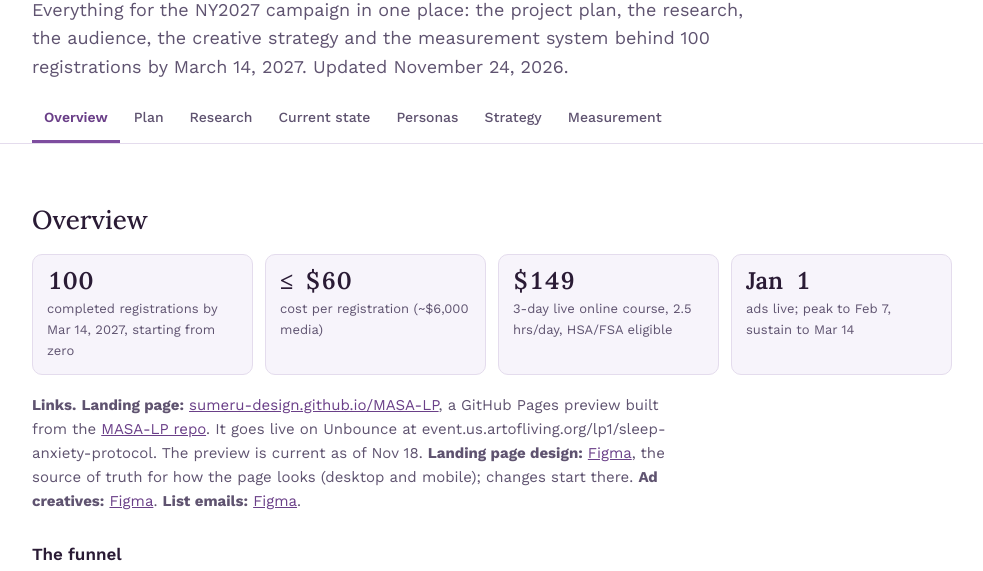
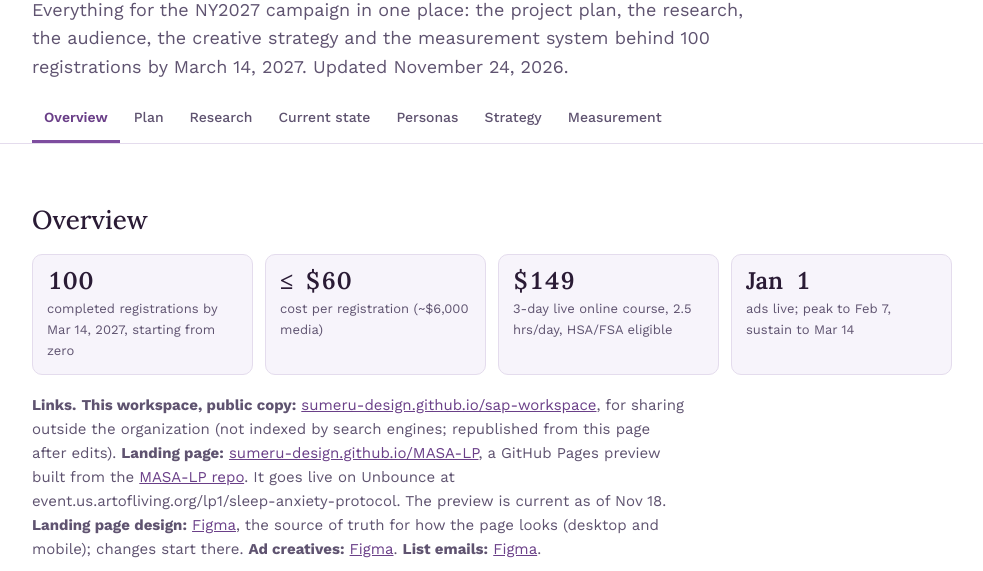
Before and after one commit to Sumeru-Design/sap-workspace, a plain HTML site: page index.html in a window 1280 px wide. Shown: the part 134-705 px from the top of the page, without its empty margins (148-1131 px from the left). Drawn offline with nearby package versions, Linux system fonts and the light colour scheme.

Commit message:
Link the public copy from the Links line
Co-Authored-By: Claude Opus 5.5 <noreply@anthropic.com>

```diff
--- a/index.html
+++ b/index.html
@@ -263,7 +263,7 @@ footer.page p{max-width:none}
     <div class="stat"><b>$149</b><span>3-day live online course, 2.5 hrs/day, HSA/FSA eligible</span></div>
     <div class="stat"><b>Jan 1</b><span>ads live; peak to Feb 7, sustain to Mar 14</span></div>
   </div>
-  <p class="secnote"><b>Links.</b> <b>Landing page:</b> <a href="https://sumeru-design.github.io/MASA-LP/" target="_blank" rel="noopener">sumeru-design.github.io/MASA-LP</a>, a GitHub Pages preview built from the <a href="https://github.com/Sumeru-Design/MASA-LP" target="_blank" rel="noopener">MASA-LP repo</a>. It goes live on Unbounce at event.us.artofliving.org/lp1/sleep-anxiety-protocol. The preview is current as of Nov 18. <b>Landing page design:</b> <a href="https://www.figma.com/design/U9X6Gs97nbqiS0VXccrGLJ/Sleep---Anxiety-Protocol?node-id=28-364" target="_blank" rel="noopener">Figma</a>, the source of truth for how the page looks (desktop and mobile); changes start there. <b>Ad creatives:</b> <a href="https://www.figma.com/design/U9X6Gs97nbqiS0VXccrGLJ/Sleep---Anxiety-Protocol?node-id=0-1" target="_blank" rel="noopener">Figma</a>. <b>List emails:</b> <a href="https://www.figma.com/design/U9X6Gs97nbqiS0VXccrGLJ/Sleep---Anxiety-Protocol?node-id=67-461" target="_blank" rel="noopener">Figma</a>.</p>
+  <p class="secnote"><b>Links.</b> <b>This workspace, public copy:</b> <a href="https://sumeru-design.github.io/sap-workspace/" target="_blank" rel="noopener">sumeru-design.github.io/sap-workspace</a>, for sharing outside the organization (not indexed by search engines; republished from this page after edits). <b>Landing page:</b> <a href="https://sumeru-design.github.io/MASA-LP/" target="_blank" rel="noopener">sumeru-design.github.io/MASA-LP</a>, a GitHub Pages preview built from the <a href="https://github.com/Sumeru-Design/MASA-LP" target="_blank" rel="noopener">MASA-LP repo</a>. It goes live on Unbounce at event.us.artofliving.org/lp1/sleep-anxiety-protocol. The preview is current as of Nov 18. <b>Landing page design:</b> <a href="https://www.figma.com/design/U9X6Gs97nbqiS0VXccrGLJ/Sleep---Anxiety-Protocol?node-id=28-364" target="_blank" rel="noopener">Figma</a>, the source of truth for how the page looks (desktop and mobile); changes start there. <b>Ad creatives:</b> <a href="https://www.figma.com/design/U9X6Gs97nbqiS0VXccrGLJ/Sleep---Anxiety-Protocol?node-id=0-1" target="_blank" rel="noopener">Figma</a>. <b>List emails:</b> <a href="https://www.figma.com/design/U9X6Gs97nbqiS0VXccrGLJ/Sleep---Anxiety-Protocol?node-id=67-461" target="_blank" rel="noopener">Figma</a>.</p>
 
   <h3>The funnel</h3>
   <p class="secnote">Revised from your original flow. The landing page now has one goal, registration. Follow-up with non-buyers moves to the checkout, which already asks for an email before payment.</p>
```
